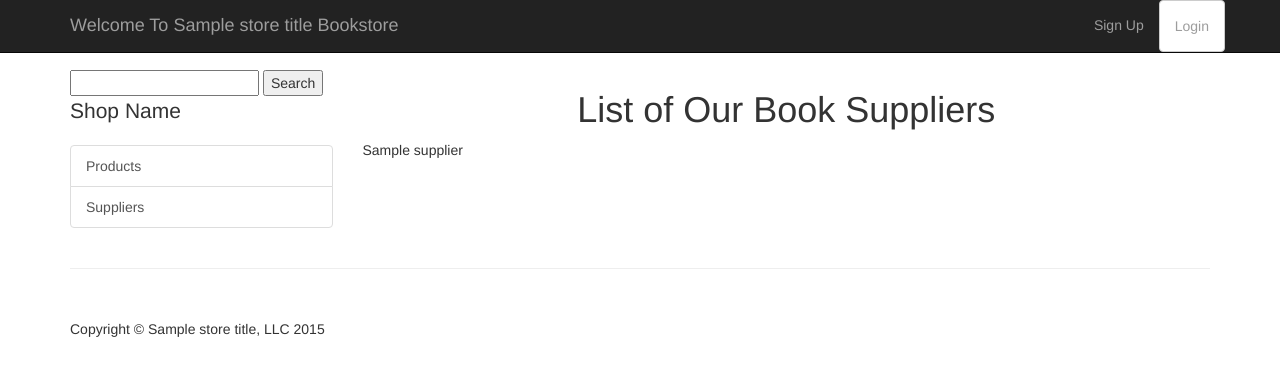
After one commit to Aclark2089/Cramster, a Django app: template app/store/templates/store/supplier_list.html in a window 1280 px wide. The commit adds this page. Shown: the top 376 px of the page. Run offline with Django 3.2, Linux system fonts and the light colour scheme; the template is opened without the code that fills it: most values are stand-ins (such as "Sample title", 1, 10 or a date in 2020); some libraries are stand-ins or nearby versions.

Commit message:
Added urls for the queries
Added catalog block on base.html for displaying the results of the queries and added their links and urls

Added the views for the products and suppliers queries

Added the forms for displaying the product_catalog and supplier_list queries

```diff
--- a/app/store/templates/store/base.html
+++ b/app/store/templates/store/base.html
@@ -88,12 +88,13 @@
 
         <p class="lead">Shop Name</p>
         <div class="list-group">
-          <a href="#" class="list-group-item">Products</a>
-          <a href="#" class="list-group-item">Suppliers</a>
+          <a href="/products/" class="list-group-item">Products</a>
+          <a href="/suppliers/" class="list-group-item">Suppliers</a>
         </div>
       </div>
 
       <div class="col-md-9">
+        {% block catalog %}
 
         <div class="row carousel-holder">
 
@@ -240,7 +241,7 @@
 
 
         </div>
-
+          {% endblock %}
       </div>
 
     </div>
--- /dev/null
+++ b/app/store/templates/store/supplier_list.html
@@ -0,0 +1,22 @@
+{% extends "store/base.html" %}
+
+
+{% block catalog %}
+  {% if suppliers|length > 0 %}
+    <div class="row">
+
+      <div class="col-xs-12">
+        <h1 class="text-center">List of Our Book Suppliers</h1>
+      </div>
+    </div>
+    {% for supplier in suppliers %}
+      {{ supplier.supplier_name }}
+    {% endfor %}
+  {% else %}
+  <div class="row">
+    <div class="col-xs-12">
+      <h1 class="text-center">No Suppliers Available</h1>
+    </div>
+  </div>
+  {% endif %}
+{% endblock %}
--- a/app/store/urls.py
+++ b/app/store/urls.py
@@ -6,6 +6,9 @@ from .models import *
 urlpatterns = format_suffix_patterns([
     url(r'^$', views.index, name='index'),
     url(r'^search/$', views.search, name='search'),
+
+    url(r'^products/', views.product_catalog, name='product_catalog'),
+    url(r'^suppliers/', views.supplier_list, name='supplier_list'),
 
     # Login urls
     url(r'^accounts/login/', views.login, name='login'),
```
Also changed, not shown: app/store/templates/store/product_catalog.html (added, +22 -0 lines), app/store/views.py (+8 -0 lines).
